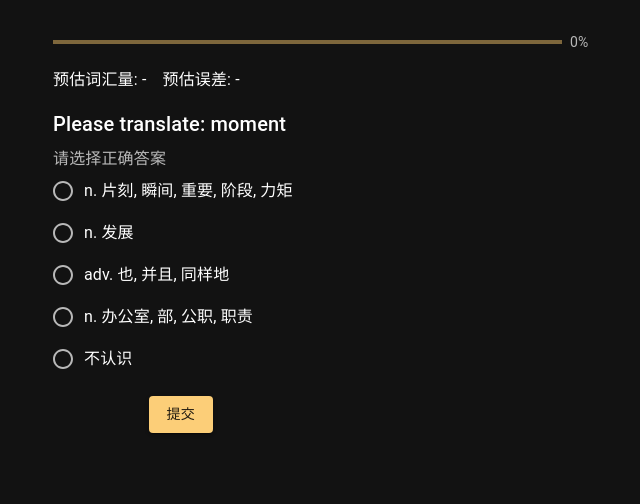
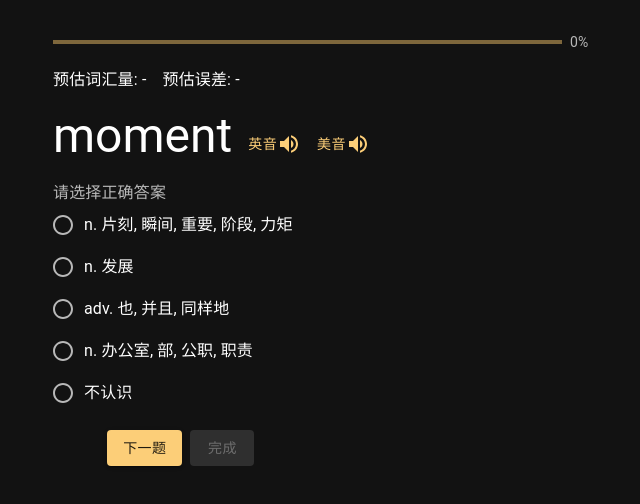
Before and after one commit to yqianjiang/fitreads, a Next.js app: page /word-test in a window 1280 px wide. Shown: the top 504 px of the page, without its empty margins (311-951 px from the left). Built offline with nearby package versions, Linux system fonts and the light colour scheme.

Commit message:
update vocab test (save to wordList)

```diff
--- a/components/WordTest/AnswerForm.js
+++ b/components/WordTest/AnswerForm.js
@@ -47,8 +47,9 @@ function AnswerForm(props) {
             label={"不认识"}
           />
       </RadioGroup>
-      <Box sx={{ display: 'flex', justifyContent: 'center', mt: 2 }}>
-        <Button variant="contained" onClick={handleSubmit}>提交</Button>
+      <Box sx={{ display: 'flex', justifyContent: 'center', mt: 2, gap: 1 }}>
+        <Button variant="contained" onClick={handleSubmit}>下一题</Button>
+        <Button disabled={!props.showFinish} variant="contained" onClick={props.onFinish}>完成</Button>
       </Box>
     </FormControl>
   );
--- a/components/WordTest/TestResult.js
+++ b/components/WordTest/TestResult.js
@@ -1,10 +1,10 @@
 import { Stack } from '@mui/material';
 import React from 'react';
 
-function TestResult({ statistics, showDetail }) {
+function TestResult({ statistics, showDetail, level }) {
   return (
     <div>
-      {showDetail && <h2>测试结果</h2>}
+      {showDetail && <h2>测试结果: 等级 {level}</h2>}
       <Stack direction={'row'} gap={2}>
         <p>预估词汇量: {statistics.estimatedVocabulary ?? '-'}</p>
         <p>预估误差: {statistics.estimatedError ?? '-'}</p>
--- a/components/WordTest/index.js
+++ b/components/WordTest/index.js
@@ -1,8 +1,12 @@
 import { Container, Box, Typography } from "@mui/material";
+import { Button, Stack } from "@mui/material";
+import { VolumeUp } from "@mui/icons-material";
 import AnswerForm from "./AnswerForm";
 import ProgressBar from "./ProgressBar";
 import TestResult from "./TestResult";
 import useLevelHook from "./useLevelHook";
+
+const MIN_TEST_NUM = 17;
 
 function WordTest() {
   const {
@@ -13,6 +17,7 @@ function WordTest() {
     statistic,
     isLoading,
     isTestComplete,
+    speakCurrentWord,
     onFinish,
   } = useLevelHook();
 
@@ -20,8 +25,7 @@ function WordTest() {
     onSubmitAnswer(selectedOption);
   };
 
-  const handleFinish = (selectedOption) => {
-    onSubmitAnswer(selectedOption);
+  const handleFinish = () => {
     onFinish();
   };
 
@@ -36,15 +40,32 @@ function WordTest() {
   return (
     <Container maxWidth="sm">
       <Box my={4}>
-        <ProgressBar minTestCount={15} history={history} />
-        <TestResult statistics={statistic} showDetail={false} />
+        <ProgressBar minTestCount={MIN_TEST_NUM} history={history} />
+        <TestResult statistics={statistic} showDetail={false} level={level} />
         {currentWord && (
-          <Typography variant="h6" component="h2" gutterBottom>
-            {`Please translate: ${currentWord.word}`}
-          </Typography>
+          <Stack direction={"row"} alignItems={"center"}>
+            <Typography variant="h3" component="h2" gutterBottom>
+              {`${currentWord.word}`}
+            </Typography>
+            <Stack direction={"row"} sx={{ height: "20px", ml: 1 }}>
+              <Button onClick={speakCurrentWord}>
+                英音
+                <VolumeUp />
+              </Button>
+              <Button onClick={() => speakCurrentWord(144)}>
+                美音
+                <VolumeUp />
+              </Button>
+            </Stack>
+          </Stack>
         )}
         {currentWord && (
-          <AnswerForm options={currentWord.options} onSubmit={handleSubmit} showFinish={false} onFinish={handleFinish} />
+          <AnswerForm
+            options={currentWord.options}
+            onSubmit={handleSubmit}
+            showFinish={history.length >= MIN_TEST_NUM}
+            onFinish={handleFinish}
+          />
         )}
       </Box>
     </Container>
--- a/components/WordTest/useLevelHook.js
+++ b/components/WordTest/useLevelHook.js
@@ -1,16 +1,21 @@
 import { useState, useEffect } from "react";
+import { useDispatch } from "react-redux";
 import {
   getRandomWords,
   getNextWord,
-  saveAnswer,
   getStatistics,
 } from "./utils";
 import { getTestWordList } from "../../lib/api/dict";
+import {
+  addWordsToVocabulary,
+  deleteWordsFromVocabulary,
+} from "../../redux/slices/vocabularySlice";
 
 const MAX_WORDS_PER_LEVEL = 100; // 每个等级最多的单词数量
 const MAX_LEVEL = 4; // 最大等级
 
 function useLevelHook() {
+  const dispatch = useDispatch();
   const [level, setLevel] = useState(0); // 当前测试等级
   const [wordList, setWordList] = useState([]); // 当前等级中抽取出的待测试单词列表
   const [history, setHistory] = useState([]); // 用户的答题历史记录
@@ -18,6 +23,7 @@ function useLevelHook() {
   const [currentWord, setCurrentWord] = useState(null); // 当前测试单词
   const [isLoading, setIsLoading] = useState(false); // 是否正在加载单词列表
   const [isTestComplete, setIsTestComplete] = useState(false); // 测试是否完成
+  const [autoSpeech, setAutoSpeech] = useState(false); // 单词自动发音
 
   // 获取当前测试等级的单词列表
   useEffect(() => {
@@ -39,6 +45,30 @@ function useLevelHook() {
     fetchWordList();
   }, [level]);
 
+  useEffect(()=>{
+    if (autoSpeech && !isTestComplete) {
+      speakCurrentWord();
+    }
+  }, [currentWord])
+
+  // 发音当前测试单词的发音
+  const speakCurrentWord = (voiceId=145, speed=0.8) => {
+    if (!currentWord) {
+      return;
+    }
+    window.speechSynthesis.cancel();
+    const utterance = new SpeechSynthesisUtterance(currentWord.word);
+
+    // 设置语速
+    utterance.rate = speed;
+
+    // 设置声音
+    const voices = window.speechSynthesis.getVoices();
+    utterance.voice = voices[voiceId];
+
+    window.speechSynthesis.speak(utterance);
+  };
+
   // 保存用户的答题结果并更新历史记录、词频信息和预测信息
   const onSubmitAnswer = async (selectedOption) => {
     const answer = {
@@ -50,16 +80,23 @@ function useLevelHook() {
     };
     const newHistory = [...history, answer];
     const newStats = getStatistics(newHistory);
-    console.log("submit:", newStats);
 
     setIsLoading(true);
-    await saveAnswer(answer, newHistory, level);
     setHistory(newHistory);
     setStatistic(newStats);
     setIsLoading(false);
 
+    const levelStat = newStats.levels[level];
+
+    // 2题全对就晋升
+    if (levelStat.questions === 2 && levelStat.accuracy >= 0.99) {
+      if (level < MAX_LEVEL) {
+        setLevel(level + 1);
+        return;
+      }
+    }
+
     // 如果当前level已经回答超过3题并且正确率>70%，晋升level
-    const levelStat = newStats.levels[level];
     if (levelStat.questions >= 3 && levelStat.accuracy >= 0.7) {
       if (level < MAX_LEVEL) {
         setLevel(level + 1);
@@ -67,7 +104,7 @@ function useLevelHook() {
       }
     }
 
-    // 如果当前level已经回答超过3题并且正确率<30%，降低level
+    // 如果当前level已经回答超过3题并且正确率<40%，降低level
     if (levelStat.questions >= 3 && levelStat.accuracy <= 0.3) {
       if (level > 1) {
         setLevel(level - 1);
@@ -98,7 +135,49 @@ function useLevelHook() {
     setIsTestComplete(true);
   };
 
-  const onFinish = () => {
+  async function saveAnswer(history, level, statistic) {
+    // Save answer history to localStorage
+    console.log(level);
+    console.log(history);
+    console.log(statistic);
+
+    // 把答对、答错的单词加到生词、熟词表
+    const correctWords = history.filter(x=>x.isCorrect).map(x=>({word: x.word.word, source: 'test'}));
+    const wrongWords = history.filter(x=>!x.isCorrect).map(x=>({word: x.word.word, source: 'test'}));
+    dispatch(
+      addWordsToVocabulary({
+        words: wrongWords,
+        vocabulary: "newWords",
+      })
+    );
+    dispatch(
+      addWordsToVocabulary({
+        words: correctWords,
+        vocabulary: "familiarWords",
+      })
+    );
+    dispatch(
+      deleteWordsFromVocabulary({
+        words: wrongWords,
+        vocabulary: "familiarWords",
+      })
+    );
+    dispatch(
+      deleteWordsFromVocabulary({
+        words: correctWords,
+        vocabulary: "newWords",
+      })
+    );
+
+
+    // 如果有正确率100%的level, 把该level所有单词存到熟词表
+    // 从statistic.levels中找出正确率100%的level
+    // const correctLevels = ;
+  }
+
+  const onFinish = async () => {
+    // level为当前所在等级
+    await saveAnswer(history, level, statistic);
     setIsTestComplete(true);
   }
 
@@ -111,6 +190,7 @@ function useLevelHook() {
     onSubmitAnswer,
     isLoading,
     isTestComplete,
+    speakCurrentWord,
     onFinish,
   };
 }
--- a/components/WordTest/utils.js
+++ b/components/WordTest/utils.js
@@ -30,46 +30,9 @@ export function getNextWord(wordList, curr, isCorrect) {
   }
 }
 
-export function saveAnswer(answer, history, level) {
-  const score = answer.isCorrect ? 1 : 0;
-  const correctAnswers = history.filter((answer) => answer.isCorrect).length;
-  const totalAnswers = history.length;
-
-  // Save score and correct answer rate for current level to localStorage
-  const levelScore = Number(localStorage.getItem(`level${level}Score`)) || 0;
-  const levelCorrectAnswers =
-    Number(localStorage.getItem(`level${level}CorrectAnswers`)) || 0;
-  const levelTotalAnswers =
-    Number(localStorage.getItem(`level${level}TotalAnswers`)) || 0;
-  localStorage.setItem(`level${level}Score`, levelScore + score);
-  localStorage.setItem(
-    `level${level}CorrectAnswers`,
-    levelCorrectAnswers + correctAnswers
-  );
-  localStorage.setItem(
-    `level${level}TotalAnswers`,
-    levelTotalAnswers + totalAnswers
-  );
-
-  // Save answer history to localStorage
-  const savedHistory = JSON.parse(localStorage.getItem("answerHistory")) || {};
-  const wordHistory = savedHistory[answer.word] || {
-    frequency: answer.word.frequency,
-    answers: [],
-  };
-  wordHistory.answers.push({
-    selectedOption: answer.selectedOption,
-    correctOption: answer.correctOption,
-    isCorrect: answer.isCorrect,
-  });
-  savedHistory[answer.word] = wordHistory;
-  localStorage.setItem("answerHistory", JSON.stringify(savedHistory));
-}
-
 export function getStatistics(history) {
   const stats = {};
   const levels = {};
-  let totalScore = 0;
   let totalQuestions = 0;
   let totalCorrect = 0;
   let estimatedVocabulary = 0;
@@ -78,26 +41,21 @@ export function getStatistics(history) {
 
   history.forEach((answer) => {
     const level = answer.level;
-    const score = answer.isCorrect ? 1 : 0;
-    totalScore += score;
     totalQuestions += 1;
     totalCorrect += answer.isCorrect ? 1 : 0;
-    levels[level] = levels[level] || { score: 0, questions: 0, correct: 0, totalFrq: 0 };
-    levels[level].score += score;
+    levels[level] = levels[level] || { questions: 0, correct: 0, totalFrq: 0 };
     levels[level].questions += 1;
     levels[level].correct += answer.isCorrect ? 1 : 0;
     levels[level].totalFrq += answer.word.frequency;
     totalFrq += answer.word.frequency;
   });
 
-  stats.totalScore = totalScore;
   stats.totalQuestions = totalQuestions;
   stats.totalCorrect = totalCorrect;
   stats.levels = Object.keys(levels).map((level) => {
-    const { score, questions, correct, totalFrq } = levels[level];
+    const { questions, correct, totalFrq } = levels[level];
     return {
       level: parseInt(level),
-      score,
       questions,
       correct,
       frq: totalFrq / questions,
```
